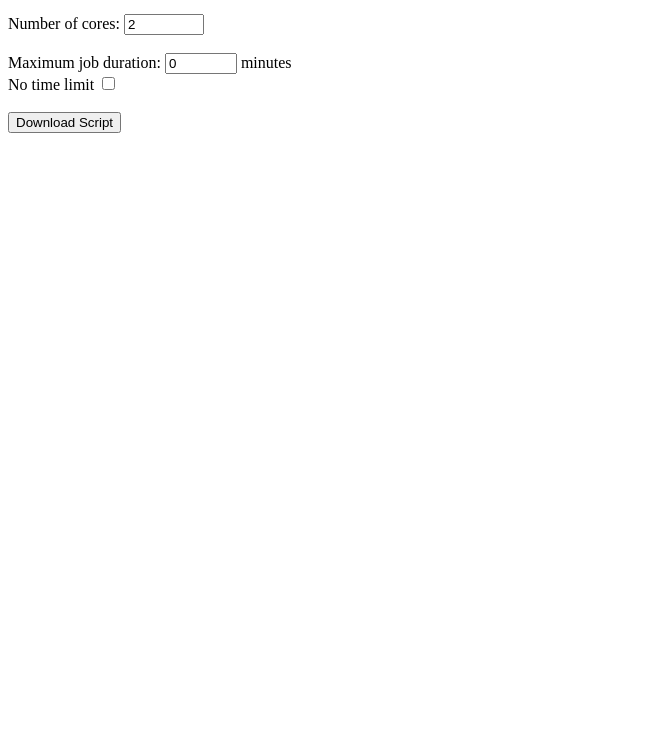
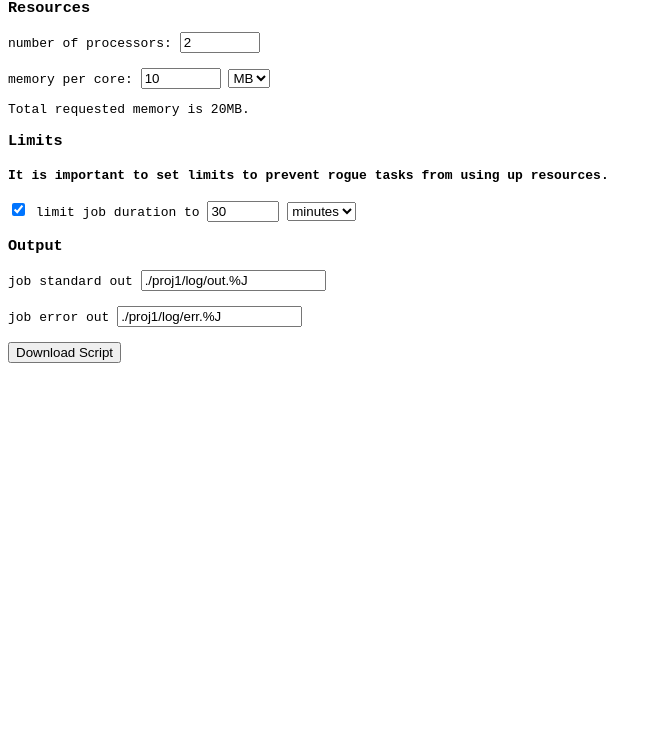
Before and after one commit to SamyBencherif/UNCG-HPC, a website: page index.html in a window 1280 px wide. Shown: the part 66-800 px from the top of the page, without its empty margins (0-661 px from the left). Drawn offline with nearby package versions, Linux system fonts and the light colour scheme.

Commit message:
mem calc + interactive limits

```diff
--- /dev/null
+++ b/delegate.js
@@ -0,0 +1,36 @@
+/**
+ * Interactive features of index.html are implemented here
+ */
+
+function updateRequestMemAmount(ev) {
+
+	// $('#coreNum')
+	// $('#memSize')
+	// $('#memUnit')
+	// $('#totalMemRes')
+
+	//totalMemRes = num processors * mem per core
+
+	var coreNum = $('#coreNum').val();
+	var memSize = $('#memSize').val();
+	var memUnit = $('#memUnit').val();
+
+	res = memSize * coreNum + memUnit;
+	$('#totalMemRes').html("Total requested memory is " + res + ".");
+}
+
+$('#coreNum, #memSize, #memUnit').change(updateRequestMemAmount);
+$(document.body).ready(updateRequestMemAmount);
+
+
+function toggleLimit(ev) {
+
+
+	//$(ev.target).next('.limit')
+
+	/*.each(index, function (index, element) {
+		$(element).prop("disabled", !$(ev.target).val());
+	});*/
+}
+
+$('.toggleLimit').change(toggleLimit);
--- a/index.html
+++ b/index.html
@@ -10,28 +10,63 @@
 
 <body>
 
+	<style>
+		body {
+			font-family: monospace;
+		}
+	</style>
+
 	<noscript>
 		<h2 style="color:red">This page requires javascript.</h2>
 	</noscript>
 
 
-	<h1>Henry 2 LFS Script</h1>
+	<h1>Henry 2 LFS Script Gen</h1>
 
+	<h3>Resources</h3>
 
-	<label>Number of cores: </label>
-	<input type="number" value="2" min="1" max="10000">
+	<label>number of processors: </label>
+	<input id="coreNum" type="number" value="2" min="1" max="10000">
 	<br>
 	<br>
 
 
-	<label>Maximum job duration: </label>
-	<input type="number" value="0" min="0" max="6000">
-	<label>minutes</label>
+	<label>memory per core: </label>
+	<input id="memSize" type="number" value="10" min="1" max="10000">
+	<select name="memorySize" id="memUnit">
+		<option>MB</option>
+		<option>GB</option>
+		<option>TB</option>
+	</select>
+
+	<!-- With JS enabled will say "Total requested memory is X." -->
+	<p id="totalMemRes"></p>
+
+	<h3>Limits</h3>
+
+	<h4>It is important to set limits to prevent rogue tasks from using up resources.</h4>
+
+	<input class="toggleLimit" type="checkbox" checked>
+	<span class="limit">
+		<label>limit job duration to </label>
+		<input type="number" value="30" min="0" max="6000">
+		<select name="duration" id="WallTime">
+			<option selected>minutes</option>
+			<option>hours</option>
+			<option>days</option>
+		</select>
+	</span>
 	<br>
 
-	<label>No time limit </label>
-	<input type="checkbox">
+	<h3>Output</h3>
 
+	<label>job standard out</label>
+	<input value="./proj1/log/out.%J">
+	<br>
+	<br>
+
+	<label>job error out</label>
+	<input value="./proj1/log/err.%J">
 	<br>
 	<br>
 
@@ -40,6 +75,8 @@
 	</button>
 
 	<script src="https://cdnjs.cloudflare.com/ajax/libs/jquery/3.3.1/jquery.min.js"></script>
+	<script src="delegate.js"></script>
+	<!-- <script src="LFSGen.js"></script> -->
 </body>
 
 </html>
```
